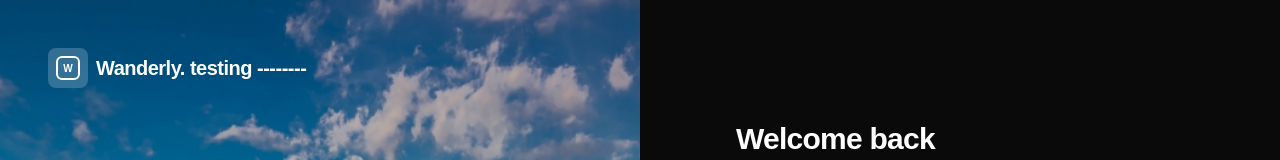
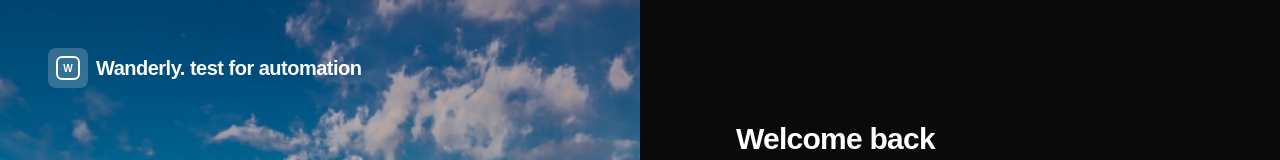
Before and after one commit to Prashant19Chauhan/MountainMonkeyAdmin, a Next.js app: page /login in a window 1280 px wide. Shown: the top 160 px of the page. Built offline with nearby package versions, Linux system fonts and the light colour scheme; no server answers.

Commit message:
testing automation again 2

```diff
--- a/app/(auth)/login/page.tsx
+++ b/app/(auth)/login/page.tsx
@@ -30,7 +30,7 @@ export default function LoginPage() {
                <span className="text-[10px] font-bold">W</span>
             </div>
           </div>
-          <span className="text-xl font-semibold tracking-tight">Wanderly. testing --------</span>
+          <span className="text-xl font-semibold tracking-tight">Wanderly. test for automation</span>
         </div>
 
         {/* Hero Text */}
```
